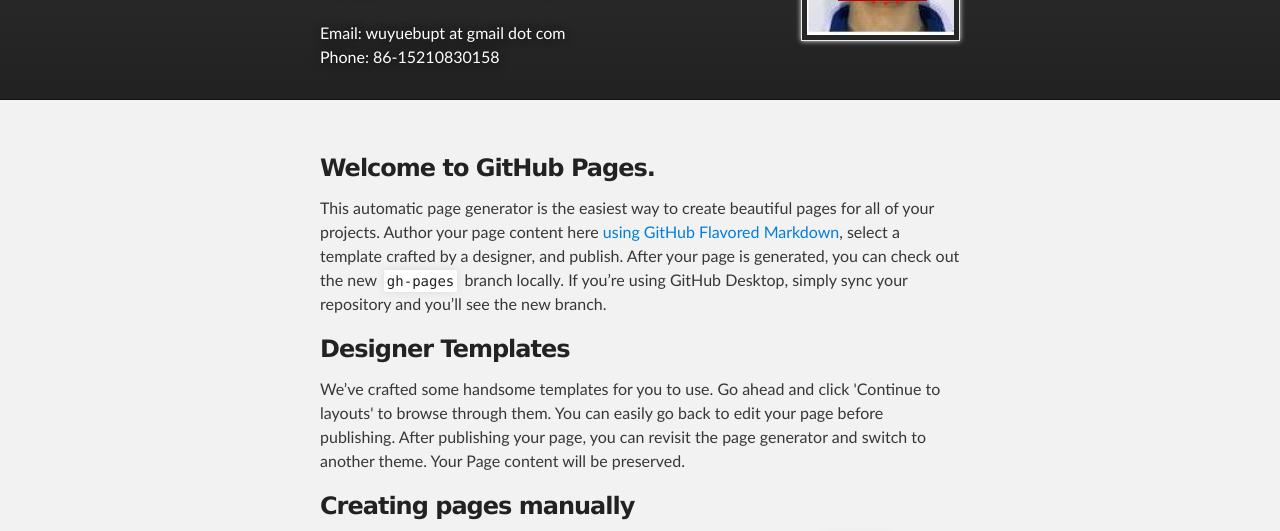
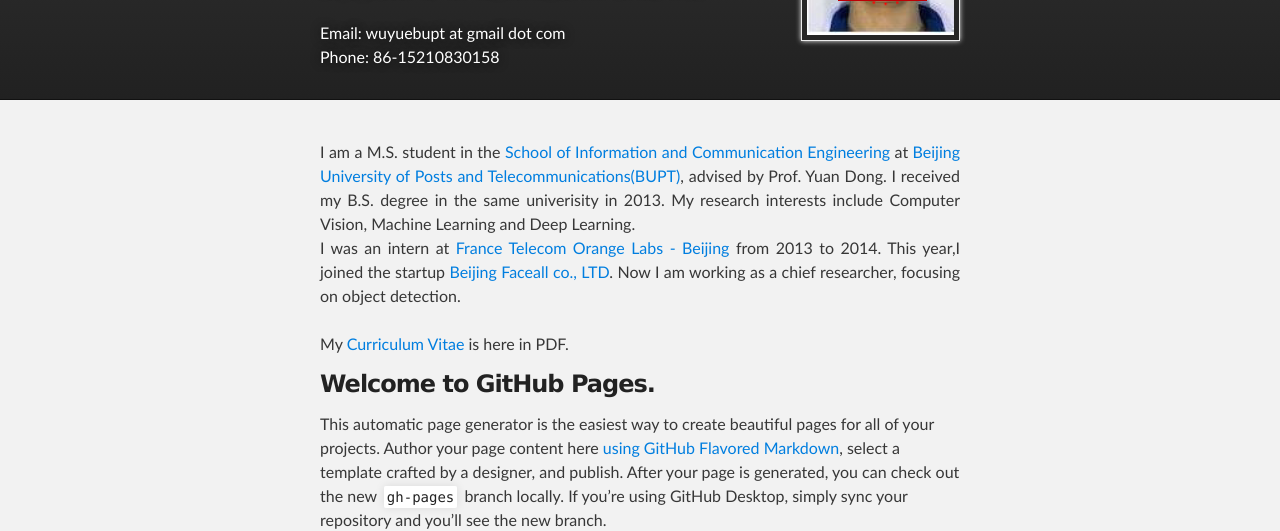
Before and after one commit to wuyuebupt/wuyuebupt.github.com, a plain HTML site: page index.html in a window 1280 px wide. Shown: the part 233-764 px from the top of the page. Drawn offline with Linux system fonts and the light colour scheme.

Commit message:
Add cv
The first version cv is provided.

```diff
--- a/index.html
+++ b/index.html
@@ -43,6 +43,19 @@
     <!-- MAIN CONTENT -->
     <div id="main_content_wrap" class="outer">
       <section id="main_content" class="inner">
+
+<div id="aboutme" align="justify">
+I am a M.S. student in the <a target="_top" href="http://sice.bupt.edu.cn/tea/english/english/index.html">School of Information and Communication Engineering</a> at <a target="_top" href="http://english.bupt.edu.cn/"> Beijing University of Posts and Telecommunications(BUPT)</a>, advised by Prof. Yuan Dong.
+I received my B.S. degree in the same univerisity in 2013.
+My research interests include Computer Vision, Machine Learning and Deep Learning.
+</br>
+I was an intern at <a href="http://www.orange.com/en/home"> France Telecom Orange Labs - Beijing</a> from 2013 to 2014.
+This year,I joined the startup <a href="http://www.faceall.cn/index.en.html">Beijing Faceall co., LTD</a>. Now I am working as a chief researcher, focusing on  object detection.
+</br></br>
+My <a href="files/wuyue_cv.pdf">Curriculum Vitae</a> is here in PDF.
+</div>
+
+
         <h3>
 <a id="welcome-to-github-pages" class="anchor" href="#welcome-to-github-pages" aria-hidden="true"><span class="octicon octicon-link"></span></a>Welcome to GitHub Pages.</h3>
 
--- a/stylesheets/stylesheet.css
+++ b/stylesheets/stylesheet.css
@@ -320,6 +320,7 @@ Full-Width Styles
   text-shadow: #111 0px 0px 10px;
 }
 
+
 #contact_info {
   margin: 0;
   color: #fff;
```
Also changed, not shown: 1 other file.
